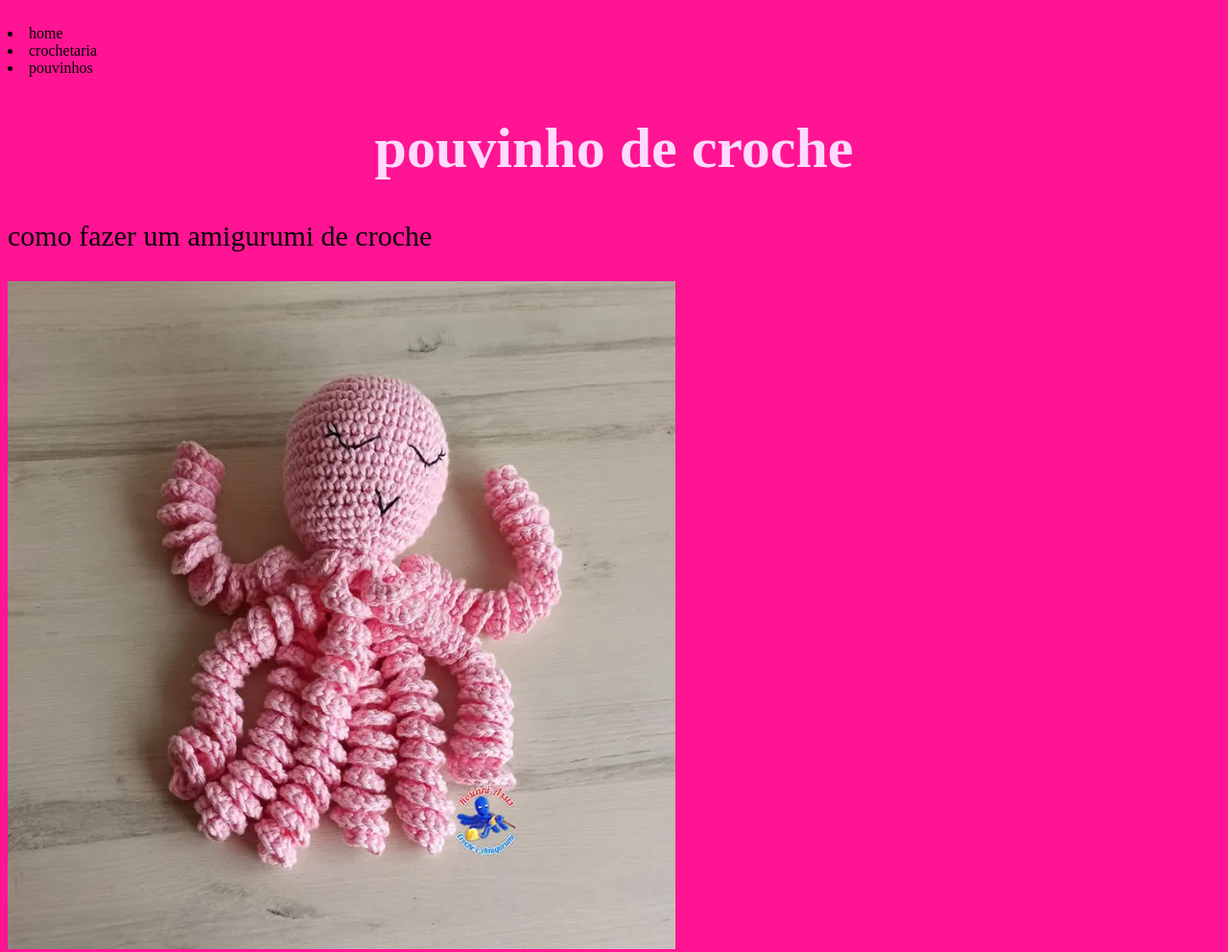
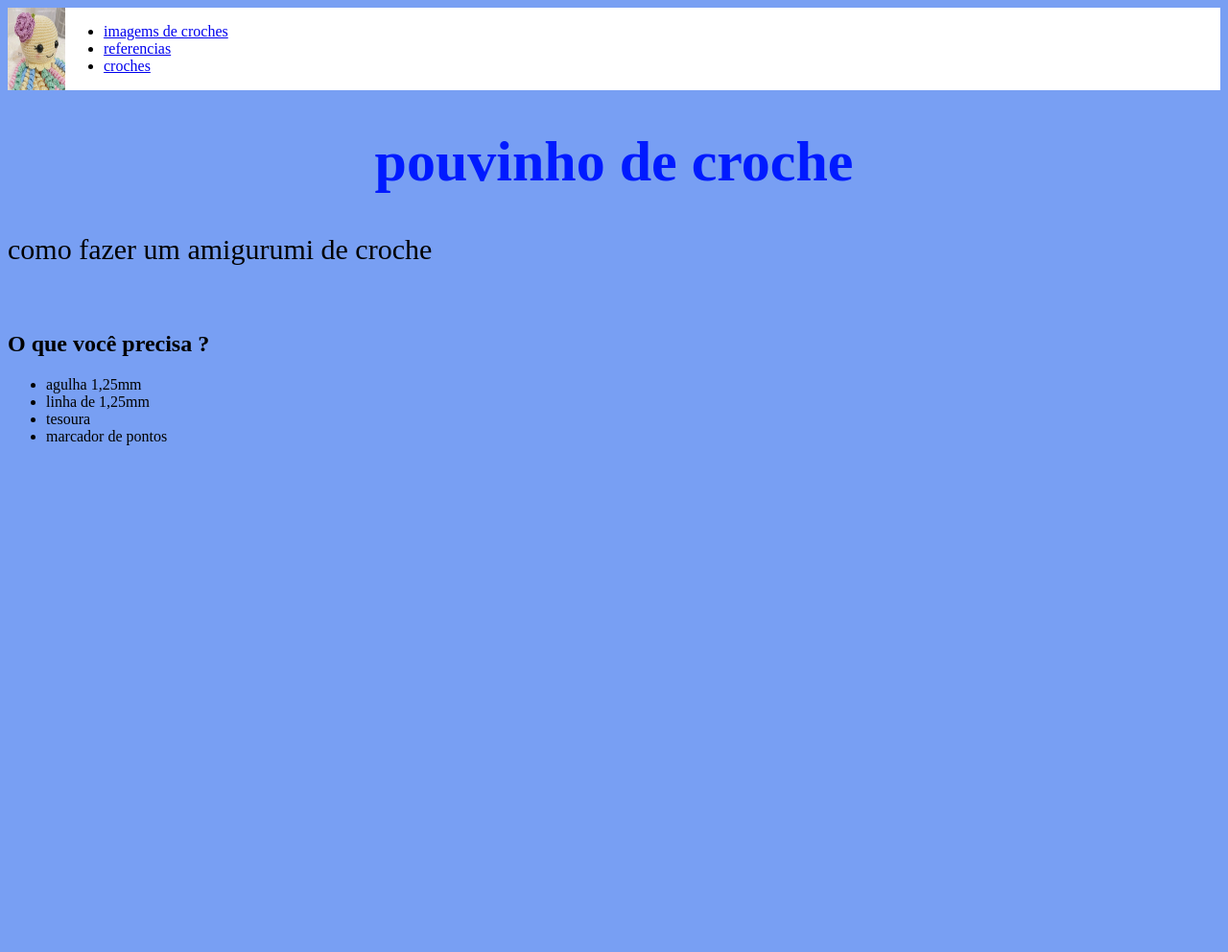
Before and after one commit to erickestevao/avaliacao, a plain HTML site: page index.html in a window 1280 px wide. Shown: the top 992 px of the page at 96% size. After the commit the page ends 800 px from the top, so only its background shows below. Drawn offline with Linux system fonts and the light colour scheme.

Commit message:
Add files via upload

```diff
--- a/index.html
+++ b/index.html
@@ -8,16 +8,19 @@
 </head>
 <body>
     <header class="cabecalho">
-        <img class="logochoche" src=""
-        class="lista_cabecalho">
-        <li class="lista de cabecalho">home</li>
-        <li class="lista do cabecalho">crochetaria</li>
-        <li class="lista do cabecalho">pouvinhos</li>
+        <img class="logochoche" src="polvinho-de-croche-polvinho-do-amor.webp">
+        <ul class="lista_cabecalho">
+
+            <li class="listadecabecalho"><a href="imagenms de croches">imagems de croches</a></li>
+            <li class="listadocabecalho"><a href="crochetaria">referencias</a></li>
+            <li class="listadocabecalho"><a href="#">croches</a></li>
+        </ul>
+    </header>
 
     <h1>pouvinho de croche</h1>
     <p>como fazer um amigurumi de croche</p>
 
-    <img src="polvo1.webp" alt="">
+    <img src="pouvinho azul" alt="">
 <img src="pouvo de croche 2" alt="">
 <img src="pouvo de croche 3" alt="">
 
--- a/style.css
+++ b/style.css
@@ -1,9 +1,9 @@
 body{
-    background: palevioletred(100, 150, 150)
+    background-color: rgb(120, 159, 243);
 }
 h1{
     font-size: 60px;
-    color: rgb(254, 218, 255);
+    color: rgb(0, 26, 255);
     text-align: center;
 }
 p{
@@ -12,6 +12,11 @@ p{
     text-align: justify;
 
 }
-  body{
-     background-color: deeppink;
-  }
+.cabecalho{
+    background-color: rgb(255, 255, 255);
+    display: flex;
+}
+
+.logochoche{
+    width: 60px;
+}
```
Also changed, not shown: polvinho-de-croche-polvinho-do-amor.webp (added), 2 other files.
